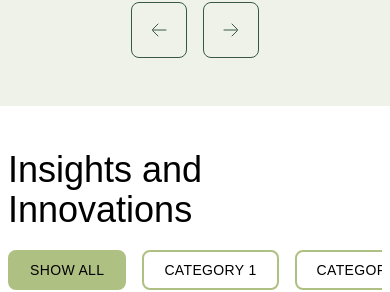
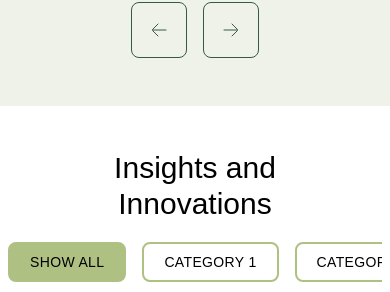
Before and after one commit to bagussuprapta/kreative-assembly, a React (Create React App) app: page / in a window 390 px wide. Shown: the part 3553-3845 px from the top of the page. Built offline with nearby package versions, Linux system fonts and the light colour scheme; the HTML template or start-up script is replaced by a standard one; a web font is replaced by a local one.

Commit message:
fix(insight-inovation): title for mobile

```diff
--- a/src/components/interface/InsightsAndInnovations.jsx
+++ b/src/components/interface/InsightsAndInnovations.jsx
@@ -36,7 +36,7 @@ function TabButtonCategory({ title }) {
 function InsightsAndInnovations() {
   return (
     <div>
-      <h2 className="mb-5 text-4xl">
+      <h2 className="mb-5 text-3xl text-center">
         Insights and <br /> Innovations
       </h2>
       <TabGroup>
```
